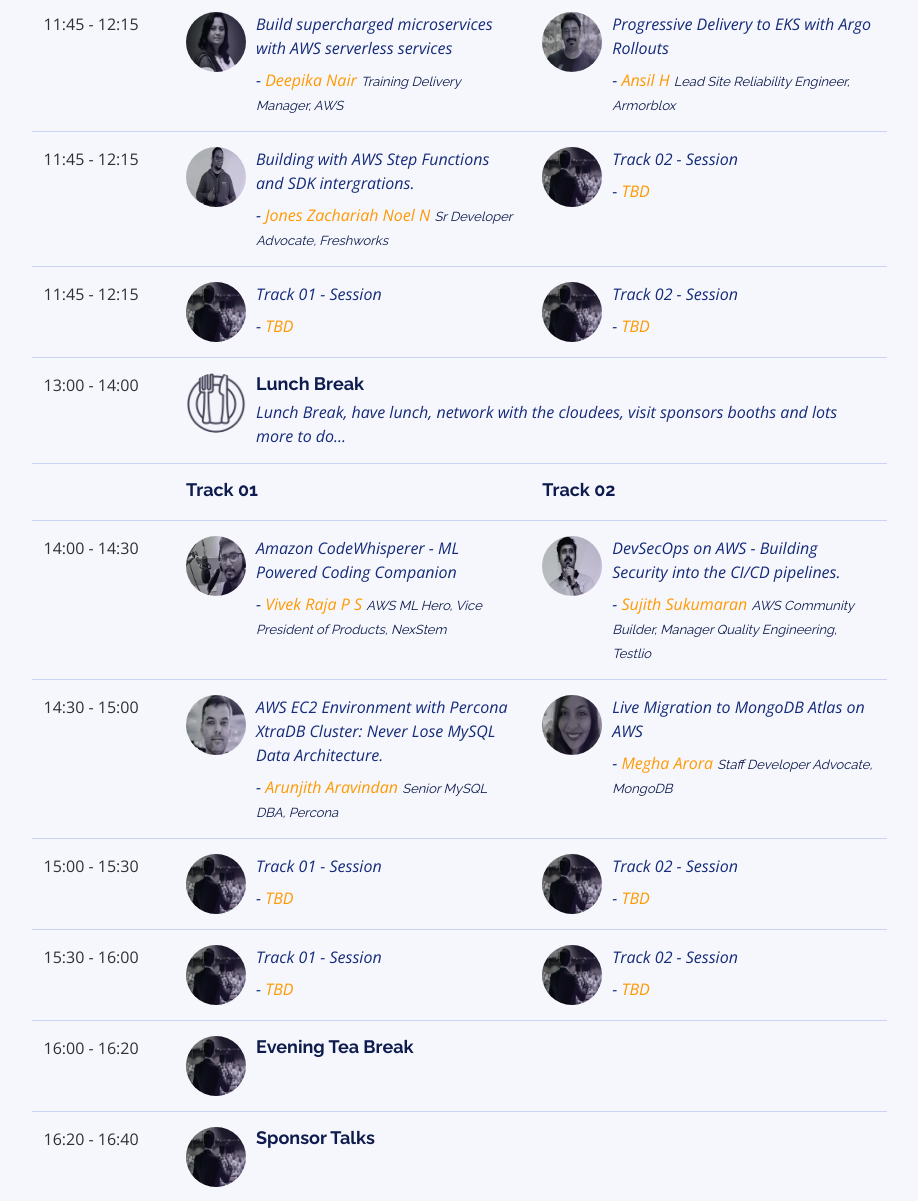
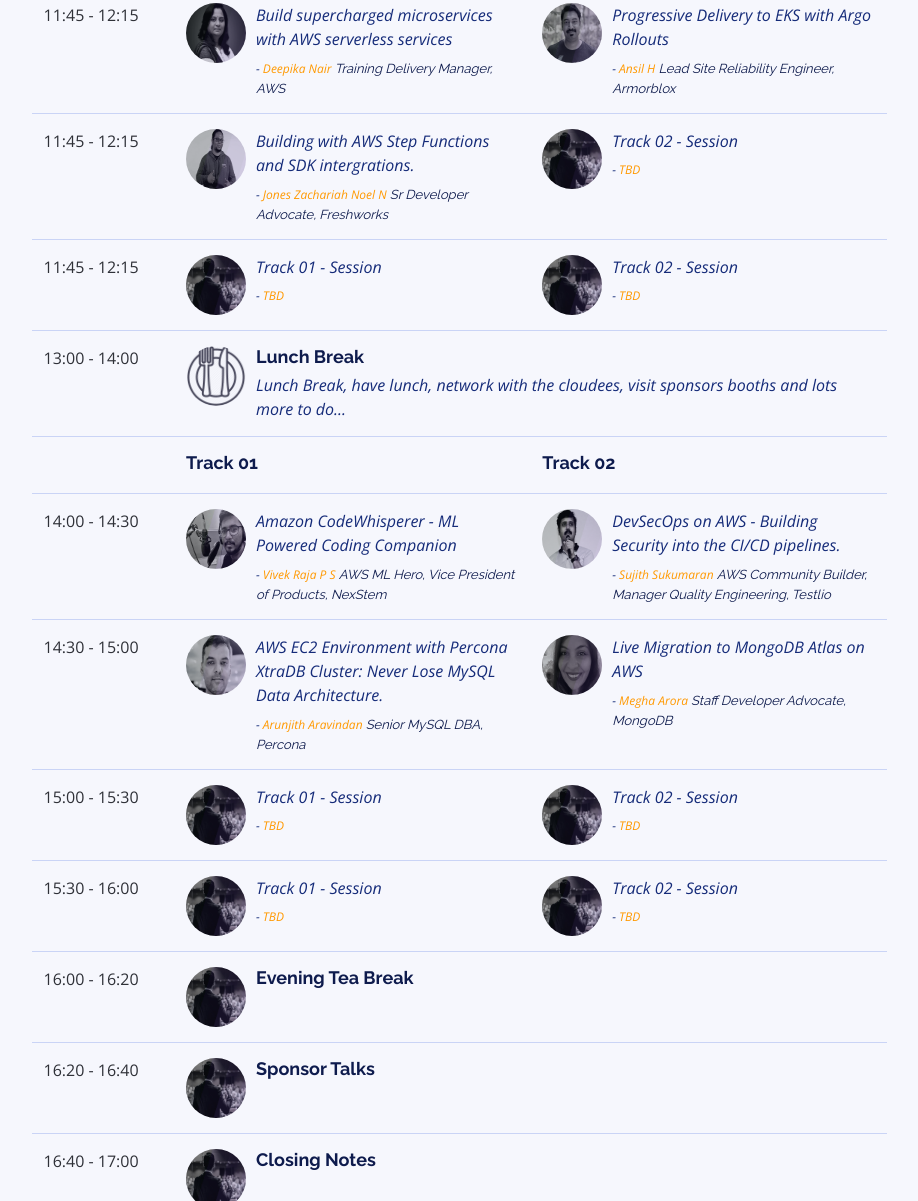
Before and after one commit to awsugkochi/acdkochi24, a plain HTML site: page public/index.html in a window 1280 px wide. Shown: the part 3720-4921 px from the top of the page, without its empty margins (181-1099 px from the left). Drawn offline with nearby package versions, Linux system fonts and the light colour scheme.

Commit message:
change font size

```diff
--- a/public/index.html
+++ b/public/index.html
@@ -429,7 +429,7 @@
                 <img src="assets/img/speakers/dhaval.png" alt="Keynote Speaker"  >
               </div>
               <p class="d-flex flex-column" > Managing Terabytes of data with Amazon S3
-                <span class="mt-2"> -
+                <span class="mt-2" style="font-size: 12px; "> -
                   <a href="https://www.linkedin.com/in/dhavaln/" target="_blank"> Dhaval Nagar</a>
                   <h7>AWS Serverless Hero, Solutions Architect, APPGAMBIT</h7>
                 </span>
@@ -442,7 +442,7 @@
                 <img src="assets/img/speakers/prithviraj.png" alt="Keynote Speaker">
               </div>
               <p class="d-flex flex-column" >Achieving Cloud-Native Resiliency: Chaos Engineering with LitmusChaos on AWS
-                <span class="mt-2"> - <a href="https://www.linkedin.com/in/prithvi1307/" target="_blank"> Prithvi Raj</a>
+                <span class="mt-2" style="font-size: 12px; "> - <a href="https://www.linkedin.com/in/prithvi1307/" target="_blank"> Prithvi Raj</a>
                   <h7>Technical Community Manager, Harness</h7>
                 </span>
               </p>
@@ -459,7 +459,7 @@
               <img src="assets/img/speakers/deepika.png" alt="Keynote Speaker"  >
             </div>
             <p class="d-flex flex-column" > Build supercharged microservices with  AWS serverless services
-              <span class="mt-2"> -
+              <span class="mt-2" style="font-size: 12px; "> -
                 <a href="https://www.linkedin.com/in/deepikanair-aws/" target="_blank"> Deepika Nair</a>
                 <h7>Training Delivery Manager, AWS</h7>
               </span>
@@ -472,7 +472,7 @@
               <img src="assets/img/speakers/ansilh.png" alt="Keynote Speaker">
             </div>
             <p class="d-flex flex-column" >Progressive Delivery to EKS with Argo Rollouts
-              <span class="mt-2"> - <a href="https://www.linkedin.com/in/ansilh/" target="_blank"> Ansil H</a>
+              <span class="mt-2" style="font-size: 12px; "> - <a href="https://www.linkedin.com/in/ansilh/" target="_blank"> Ansil H</a>
                 <h7>Lead Site Reliability Engineer, Armorblox</h7>
               </span>
             </p>
@@ -489,7 +489,7 @@
             <img src="assets/img/speakers/jonesnoel.png" alt="Keynote Speaker"  >
           </div>
           <p class="d-flex flex-column" > Building with AWS Step Functions and SDK intergrations.
-            <span class="mt-2"> -
+            <span class="mt-2" style="font-size: 12px; "> -
               <a href="https://www.linkedin.com/in/jones-zachariah-noel-n/" target="_blank"> Jones Zachariah Noel N</a>
               <h7>Sr Developer Advocate, Freshworks</h7>
             </span>
@@ -502,7 +502,7 @@
             <img src="assets/img/speakers/speaker.jpg" alt="Keynote Speaker">
           </div>
           <p class="d-flex flex-column" >Track 02 - Session
-            <span class="mt-2"> - <a href="#" target="_blank"> TBD</a>
+            <span class="mt-2" style="font-size: 12px; "> - <a href="#" target="_blank"> TBD</a>
               <!-- <h7>test</h7> -->
             </span>
           </p>
@@ -519,7 +519,7 @@
           <img src="assets/img/speakers/speaker.jpg" alt="Keynote Speaker"  >
         </div>
         <p class="d-flex flex-column" > Track 01 - Session
-          <span class="mt-2"> -
+          <span class="mt-2" style="font-size: 12px; "> -
             <a href="#" target="_blank"> TBD</a>
             <!-- <h7>test</h7> -->
           </span>
@@ -532,7 +532,7 @@
           <img src="assets/img/speakers/speaker.jpg" alt="Keynote Speaker">
         </div>
         <p class="d-flex flex-column" >Track 02 - Session
-          <span class="mt-2"> - <a href="#" target="_blank"> TBD</a>
+          <span class="mt-2" style="font-size: 12px; "> - <a href="#" target="_blank"> TBD</a>
             <!-- <h7>test</h7> -->
           </span>
         </p>
@@ -582,7 +582,7 @@
             <img src="assets/img/speakers/vivekraja.jpg" alt="Keynote Speaker"  >
           </div>
           <p class="d-flex flex-column" > Amazon CodeWhisperer - ML Powered Coding Companion
-            <span class="mt-2"> -
+            <span class="mt-2" style="font-size: 12px; "> -
               <a href="https://www.linkedin.com/in/vivek0712/" target="_blank"> Vivek Raja P S</a>
                <h7>AWS ML Hero, Vice President of Products, NexStem</h7>
             </span>
@@ -595,7 +595,7 @@
             <img src="assets/img/speakers/sujith_sukumaran.png" alt="Keynote Speaker">
           </div>
           <p class="d-flex flex-column" >DevSecOps on AWS - Building Security into the CI/CD pipelines.
-            <span class="mt-2"> - <a href="https://www.linkedin.com/in/sukumaransujith/" target="_blank"> Sujith Sukumaran</a>
+            <span class="mt-2" style="font-size: 12px; "> - <a href="https://www.linkedin.com/in/sukumaransujith/" target="_blank"> Sujith Sukumaran</a>
              <h7>AWS Community Builder, Manager Quality Engineering, Testlio</h7>
             </span>
           </p>
@@ -612,7 +612,7 @@
           <img src="assets/img/speakers/Arunjith.png" alt="Keynote Speaker"  >
         </div>
         <p class="d-flex flex-column" > AWS EC2 Environment with Percona XtraDB Cluster: Never Lose MySQL Data Architecture.
-          <span class="mt-2"> -
+          <span class="mt-2" style="font-size: 12px; "> -
             <a href="https://www.linkedin.com/in/arunjith-a-0b9b4652/" target="_blank"> Arunjith Aravindan</a>
              <h7>Senior MySQL DBA, Percona</h7>
           </span>
@@ -625,7 +625,7 @@
           <img src="assets/img/speakers/meghaaurora.png" alt="Keynote Speaker">
         </div>
         <p class="d-flex flex-column" >Live Migration to MongoDB Atlas on AWS
-          <span class="mt-2"> - <a href="https://www.linkedin.com/in/arora-megha/" target="_blank"> Megha Arora</a>
+          <span class="mt-2" style="font-size: 12px; "> - <a href="https://www.linkedin.com/in/arora-megha/" target="_blank"> Megha Arora</a>
            <h7>Staff Developer Advocate,  MongoDB</h7>
           </span>
         </p>
@@ -643,7 +643,7 @@
       <img src="assets/img/speakers/speaker.jpg" alt="Keynote Speaker"  >
     </div>
     <p class="d-flex flex-column" > Track 01 - Session
-      <span class="mt-2"> -
+      <span class="mt-2" style="font-size: 12px; "> -
         <a href="#" target="_blank"> TBD</a>
         <!-- <h7>test</h7> -->
       </span>
@@ -656,7 +656,7 @@
       <img src="assets/img/speakers/speaker.jpg" alt="Keynote Speaker">
     </div>
     <p class="d-flex flex-column" >Track 02 - Session
-      <span class="mt-2"> - <a href="#" target="_blank"> TBD</a>
+      <span class="mt-2" style="font-size: 12px; "> - <a href="#" target="_blank"> TBD</a>
         <!-- <h7>test</h7> -->
       </span>
     </p>
@@ -673,7 +673,7 @@
       <img src="assets/img/speakers/speaker.jpg" alt="Keynote Speaker"  >
     </div>
     <p class="d-flex flex-column" > Track 01 - Session
-      <span class="mt-2"> -
+      <span class="mt-2" style="font-size: 12px; "> -
         <a href="#" target="_blank"> TBD</a>
         <!-- <h7>test</h7> -->
       </span>
@@ -686,7 +686,7 @@
       <img src="assets/img/speakers/speaker.jpg" alt="Keynote Speaker">
     </div>
     <p class="d-flex flex-column" >Track 02 - Session
-      <span class="mt-2"> - <a href="#" target="_blank"> TBD</a>
+      <span class="mt-2" style="font-size: 12px; "> - <a href="#" target="_blank"> TBD</a>
         <!-- <h7>test</h7> -->
       </span>
     </p>
```
